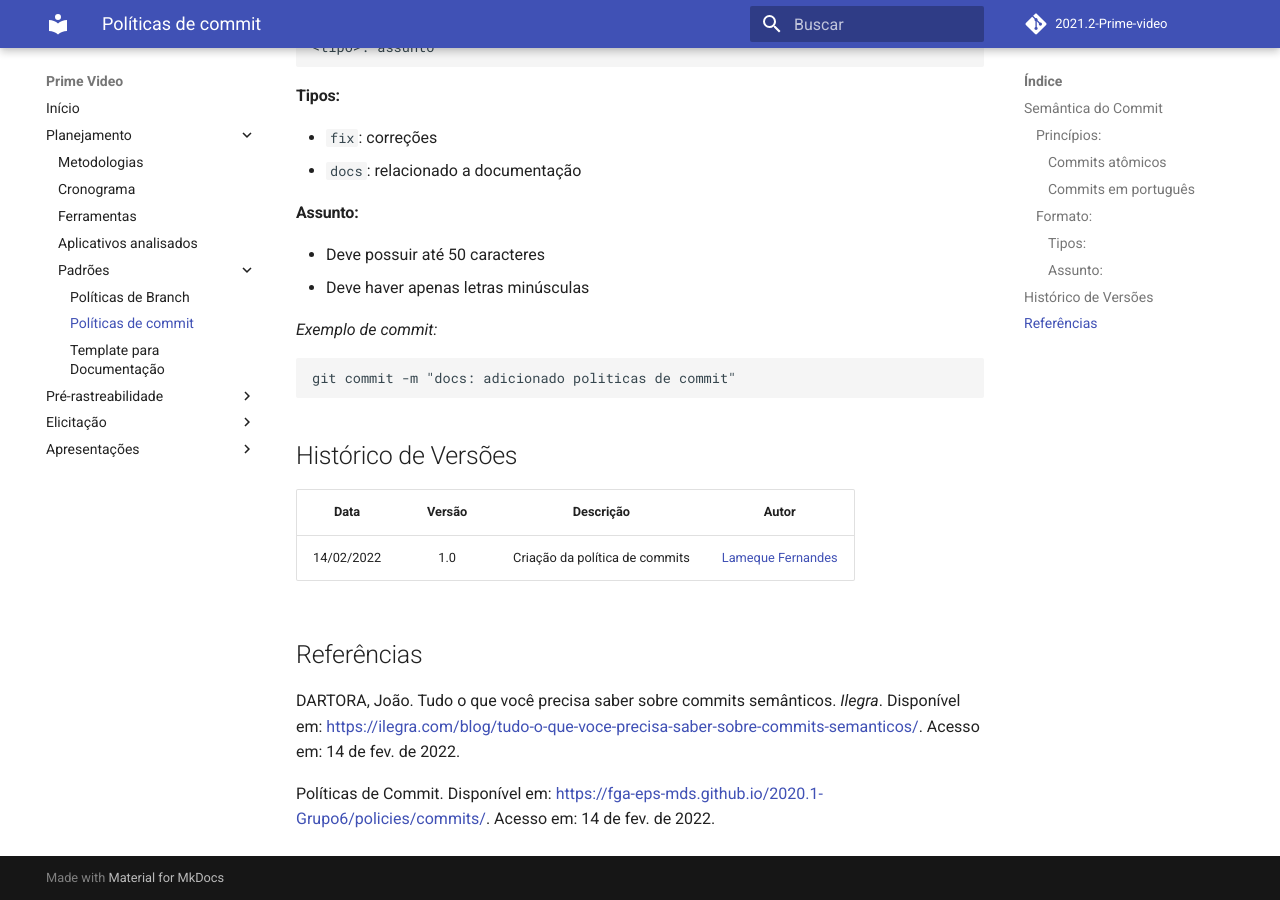
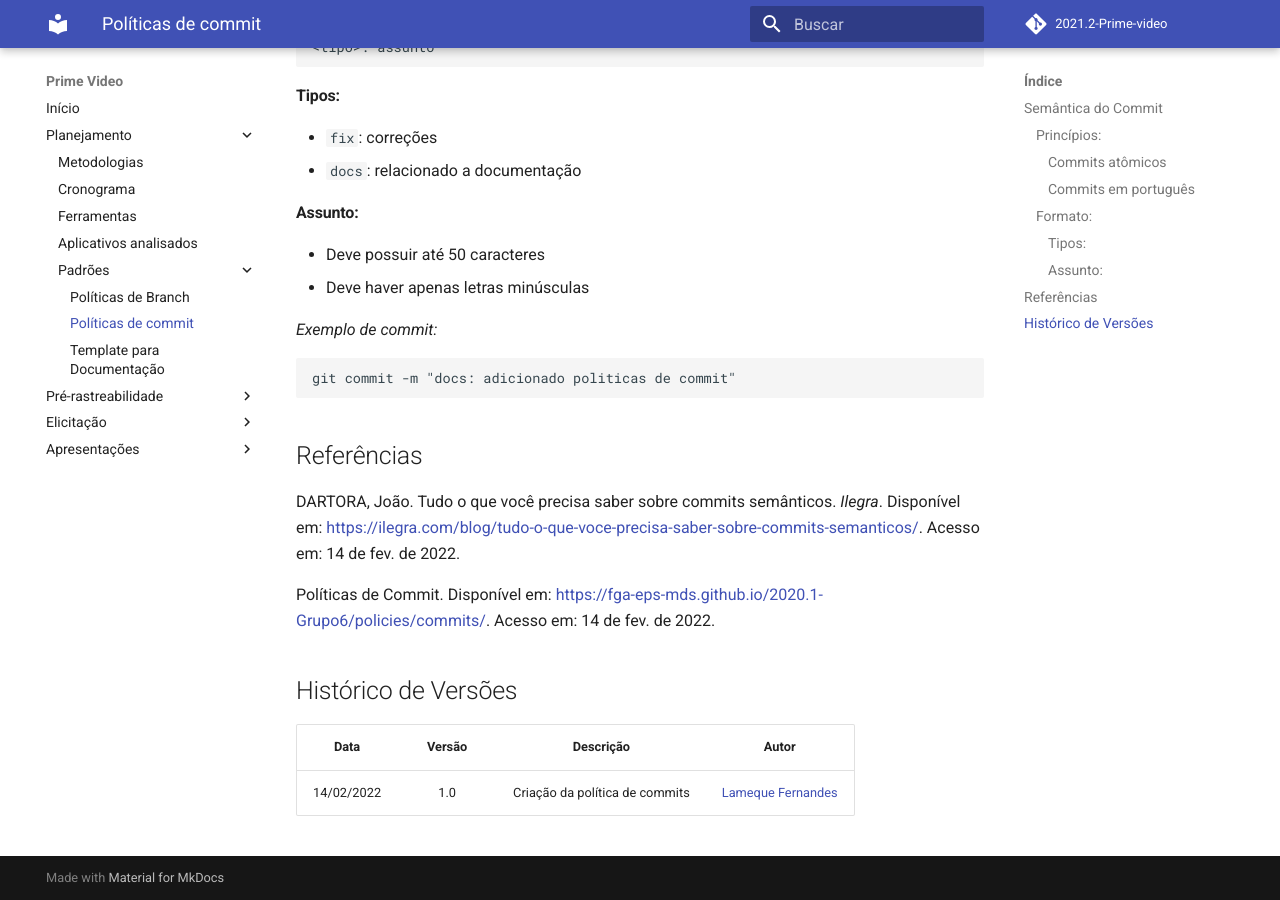
Before and after one commit to Requisitos-de-Software/2021.2-Prime-video, an MkDocs documentation site: the page built from docs/padroes/commits.md, in a window 1280 px wide and 900 px high, scrolled down 601 px. Built offline with MkDocs 1.6.1 and Material for MkDocs 9.7.7, drawn with Linux system fonts in a browser that asks for light colours; comment, search, counter and statistics services are not loaded.

Commit message:
Organização tabela

````diff
--- a/docs/padroes/commits.md
+++ b/docs/padroes/commits.md
@@ -38,15 +38,15 @@
 git commit -m "docs: adicionado politicas de commit"
 ```
 
+## Referências
+
+DARTORA, João. Tudo o que você precisa saber sobre commits semânticos. *Ilegra*. Disponível em: <https://ilegra.com/blog/tudo-o-que-voce-precisa-saber-sobre-commits-semanticos/>. Acesso em: 14 de fev. de 2022.
+
+Políticas de Commit. Disponível em: <https://fga-eps-mds.github.io/2020.1-Grupo6/policies/commits/>. Acesso em: 14 de fev. de 2022.
+
+
 ## Histórico de Versões
 
 | Data       | Versão | Descrição                      | Autor             |
 | :--------: | :----: | :----------:                   | :---------------: |
 | 14/02/2022 |  1.0   | Criação da política de commits | [Lameque Fernandes](https://github.com/LamequeFernandes)|
-
-
-## Referências
-
-DARTORA, João. Tudo o que você precisa saber sobre commits semânticos. *Ilegra*. Disponível em: <https://ilegra.com/blog/tudo-o-que-voce-precisa-saber-sobre-commits-semanticos/>. Acesso em: 14 de fev. de 2022.
-
-Políticas de Commit. Disponível em: <https://fga-eps-mds.github.io/2020.1-Grupo6/policies/commits/>. Acesso em: 14 de fev. de 2022.
````
